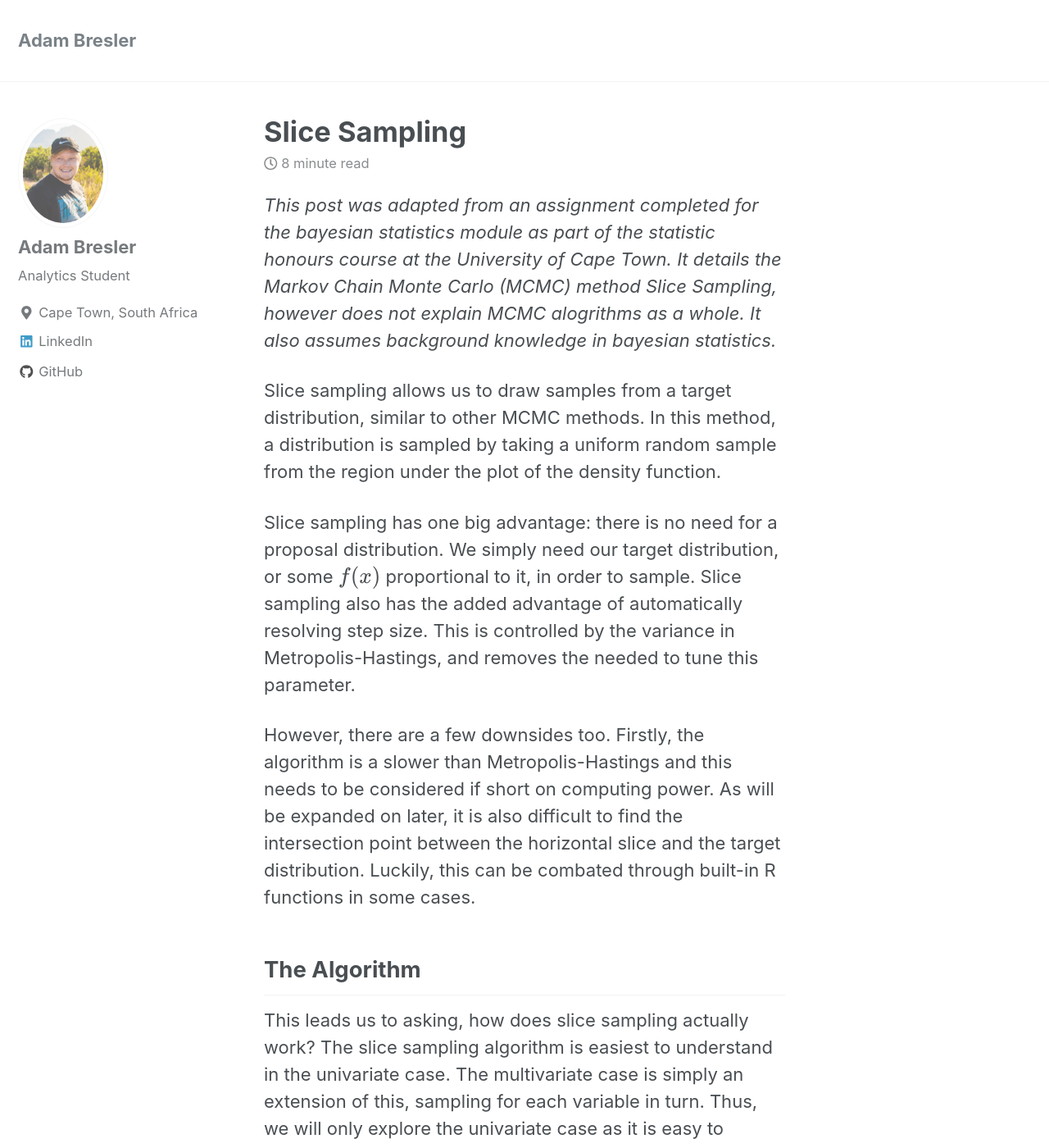
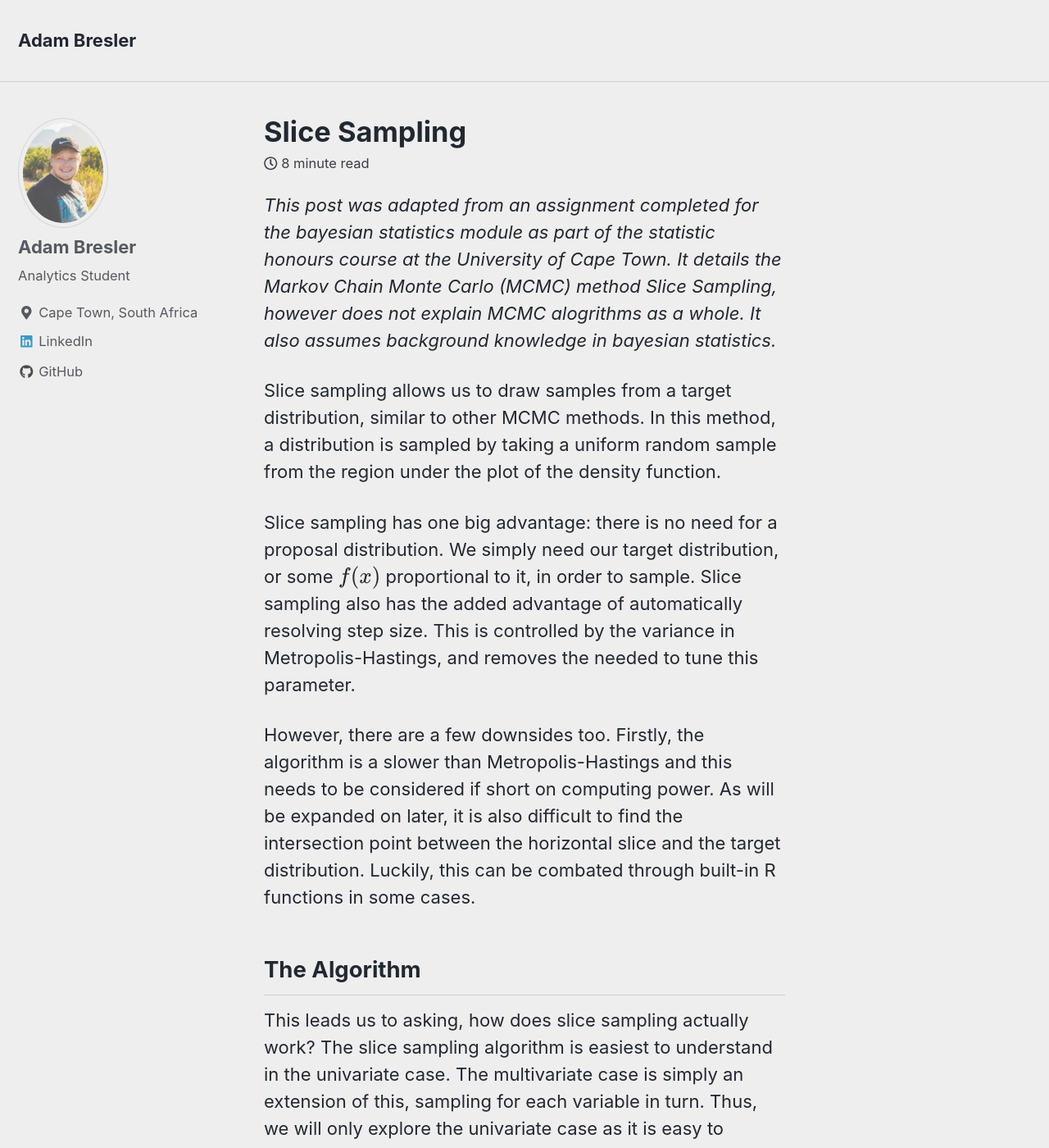
Before and after one commit to Adam-Bresler/Adam-Bresler.github.io, a Jekyll site: the page built from _posts/2020-07-20-slice.md, in a window 1280 px wide and 1400 px high. Shown: the whole window at 82% size. Built offline with Jekyll 4.4.1, drawn with Linux system fonts in a browser that asks for light colours; nearby versions of some CDN libraries; formulas are drawn with MathJax 3.

Commit message:
Final Post Changes

````diff
--- a/_config.yml
+++ b/_config.yml
@@ -5,7 +5,7 @@
 # For technical reasons, this file is *NOT* reloaded automatically when you use
 # `jekyll serve`. If you change this file, please restart the server process.
 
-minimal_mistakes_skin    : "default" # "air", "aqua", "contrast", "dark", "dirt", "neon", "mint", "plum", "sunrise"
+minimal_mistakes_skin    : "air" # "air", "defaut" "aqua", "contrast", "dark", "dirt", "neon", "mint", "plum", "sunrise"
 
 # Site Settings
 locale                   : "en-US"
--- a/_posts/2020-07-20-slice.md
+++ b/_posts/2020-07-20-slice.md
@@ -231,7 +231,7 @@ slice_doubling = function(n, x_0, w, p){
 }
 ```
 
-<img src="{{ site.url }}{{ site.baseurl }}/images/slice/soubling_done.png" alt="doubling illustration">
+<img src="{{ site.url }}{{ site.baseurl }}/images/slice/doubling_done.png" alt="doubling illustration">
 
 We can see the doubling slice sampling procedure also samples incredibly well from our posterior distribution. Thus, we can conclude that we have successfully implemented the slice sampling algorithm using both the step-out procedure and the doubling procedure.
 
````
Also changed, not shown: README.md (deleted).
